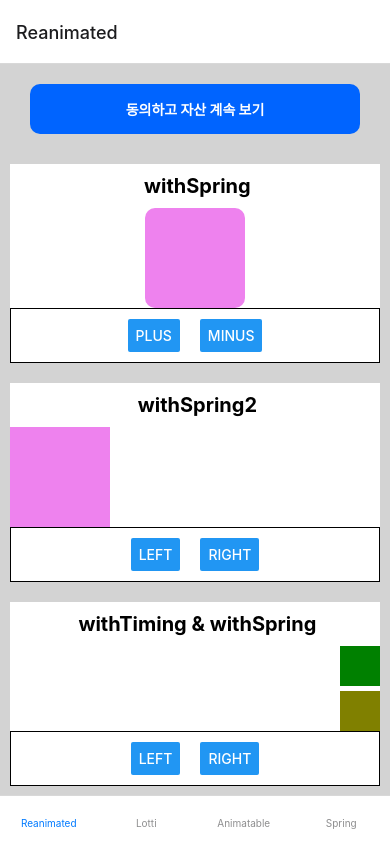
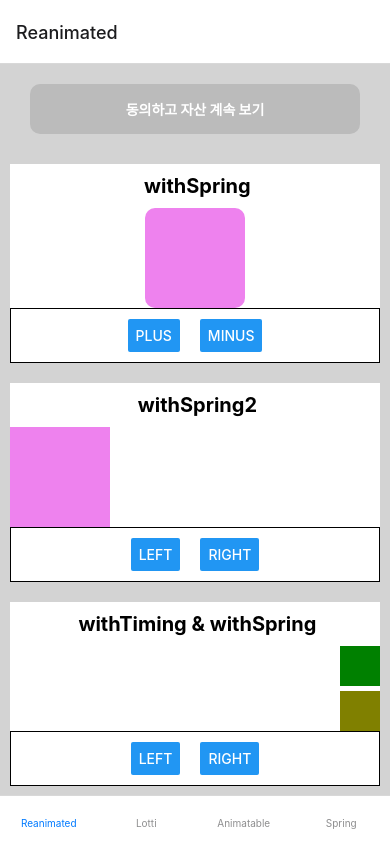
Before and after one commit to parksangryong/animationTest, a React Native app: screen /Reanimated in a window 390 px wide. Built offline with nearby package versions, Linux system fonts and the light colour scheme; what @react-spring/native would draw is missing.

Commit message:
button disabled 추가

```diff
--- a/src/components/TossButton.tsx
+++ b/src/components/TossButton.tsx
@@ -7,15 +7,15 @@
   withTiming,
 } from "react-native-reanimated";
 
-const TossButton = ({
-  onPress,
-  title,
-}: {
+interface TossButtonProps {
   onPress: () => void;
   title: string;
-}) => {
+  disabled?: boolean;
+}
+
+const TossButton = ({ onPress, title, disabled = false }: TossButtonProps) => {
   const scale = useSharedValue(1);
-  const backgroundColor = useSharedValue("#0064FF");
+  const backgroundColor = useSharedValue(disabled ? "#BBBBBB" : "#0064FF");
   const textColor = useSharedValue("#FFFFFF");
 
   const animatedStyle = useAnimatedStyle(() => {
@@ -32,6 +32,7 @@
   });
 
   const handlePressIn = () => {
+    if (disabled) return;
     scale.value = withTiming(0.97, {
       duration: 200,
       reduceMotion: ReduceMotion.Never,
@@ -47,6 +48,7 @@
   };
 
   const handlePressOut = () => {
+    if (disabled) return;
     scale.value = withTiming(1, {
       duration: 200,
       reduceMotion: ReduceMotion.Never,
@@ -63,7 +65,7 @@
 
   return (
     <TouchableWithoutFeedback
-      onPress={onPress} // 클릭 시 onPress 함수 호출
+      onPress={disabled ? undefined : onPress} // 클릭 시 onPress 함수 호출
       onPressIn={handlePressIn} // 눌릴 때 애니메이션
       onPressOut={handlePressOut} // 떼면 원래대로
     >
--- a/src/screens/ReanimatedTest.tsx
+++ b/src/screens/ReanimatedTest.tsx
@@ -156,7 +156,11 @@
           paddingHorizontal: 20,
         }}
       >
-        <TossButton onPress={() => {}} title="동의하고 자산 계속 보기" />
+        <TossButton
+          onPress={() => {}}
+          title="동의하고 자산 계속 보기"
+          disabled={true}
+        />
       </View>
 
       {/* 크기 변화 */}
```
